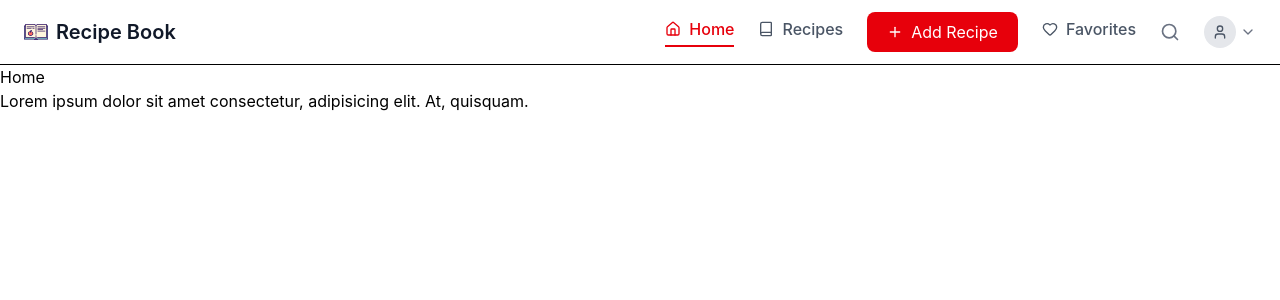
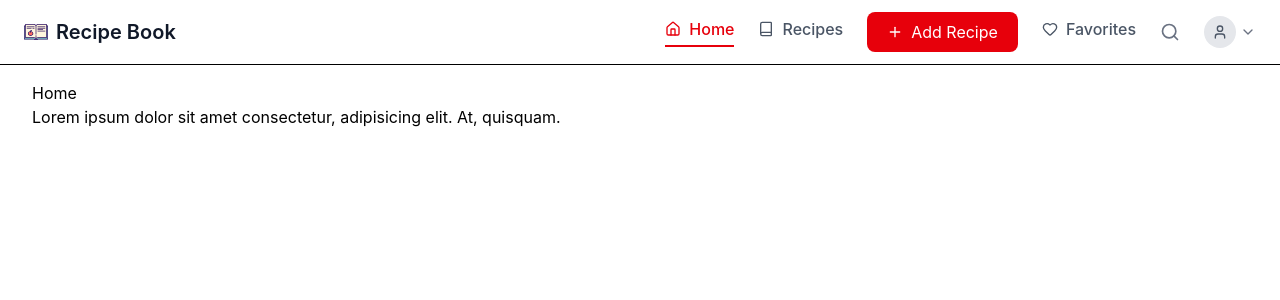
Before and after one commit to SrunTechsean/Interactive-Recipe-Book, a React (Vite) app: page / in a window 1280 px wide. Shown: the top 300 px of the page. Built offline with nearby package versions, Linux system fonts and the light colour scheme.

Commit message:
feat(App): add padding to main content

```diff
--- a/src/App.jsx
+++ b/src/App.jsx
@@ -4,6 +4,7 @@ import AddRecipe from "./pages/AddRecipe";
 import Favorites from "./pages/Favorites";
 import Home from "./pages/Home";
 import RecipeLibrary from "./pages/RecipeLibrary";
+import "./styles/App.css";
 
 function App() {
   return (
--- /dev/null
+++ b/src/styles/App.css
@@ -0,0 +1,3 @@
+.content {
+  padding: 1rem 2rem;
+}
```
